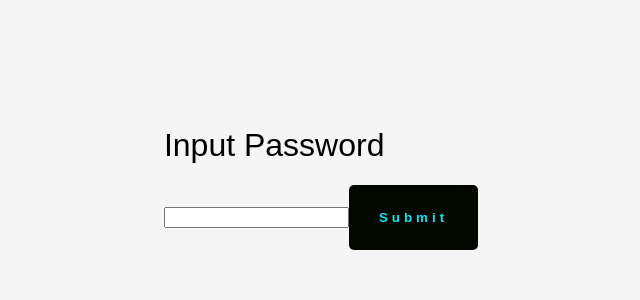
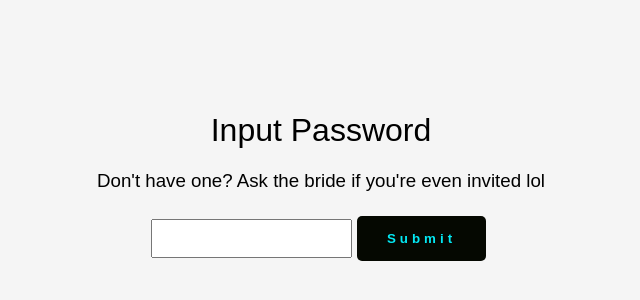
Before and after one commit to karlagoo/wedding-website, a React (Create React App) app: page /password in a window 1280 px wide. Shown: the part 190-490 px from the top of the page, without its empty margins (319-959 px from the left). Built offline with nearby package versions, Linux system fonts and the light colour scheme; a web font is replaced by a local one.

Commit message:
password page

```diff
--- a/src/components/password/Password.jsx
+++ b/src/components/password/Password.jsx
@@ -1,11 +1,25 @@
-import React from "react";
+import React, { useState } from "react";
+import './password.css'
+
 
 function Password() {
+  const [inputValue, setInputValue] = useState('');
+
+  const submit = (e) => {
+    setInputValue(inputValue)
+    console.log(inputValue)
+  }
+
+  const change =(e) =>{
+    setInputValue(e.target.value);
+  }
+
   return (
-    <div>
+    <div className="input_password">
       <h1>Input Password</h1>
-      <input type="text" />
-      <button>Submit</button>
+      <h3>Don't have one? Ask the bride if you're even invited lol</h3>
+      <input onChange={change} type="text" value={inputValue} />
+      <button onClick={submit}>Submit</button>
     </div>
   );
 }
--- /dev/null
+++ b/src/components/password/password.css
@@ -0,0 +1,12 @@
+.input_password {
+    text-align: center;
+}
+
+button {
+    padding: 15px 30px;
+    margin: 5px;
+}
+
+input {
+    padding: 10px;
+}
--- a/src/components/welcome/welcome.css
+++ b/src/components/welcome/welcome.css
@@ -9,7 +9,7 @@
   width: 350px;
 }
 
-h1 {
+h1, h2, h3 {
   font-family: "Jersey 15", sans-serif;
   font-weight: 400;
   font-style: normal;
```
